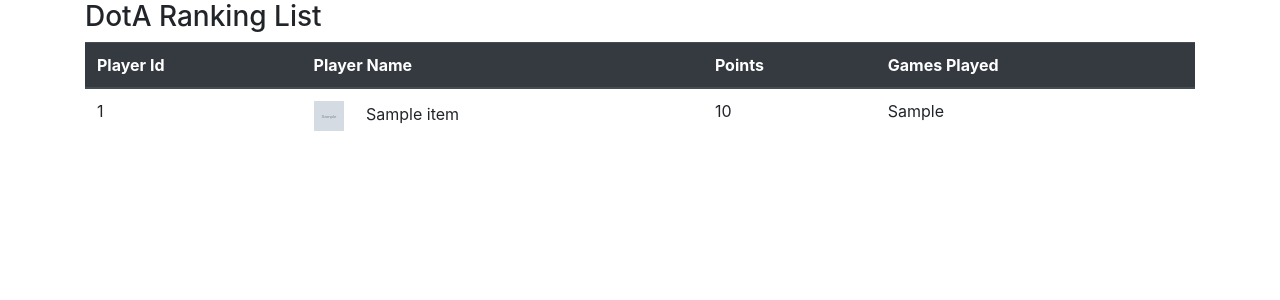
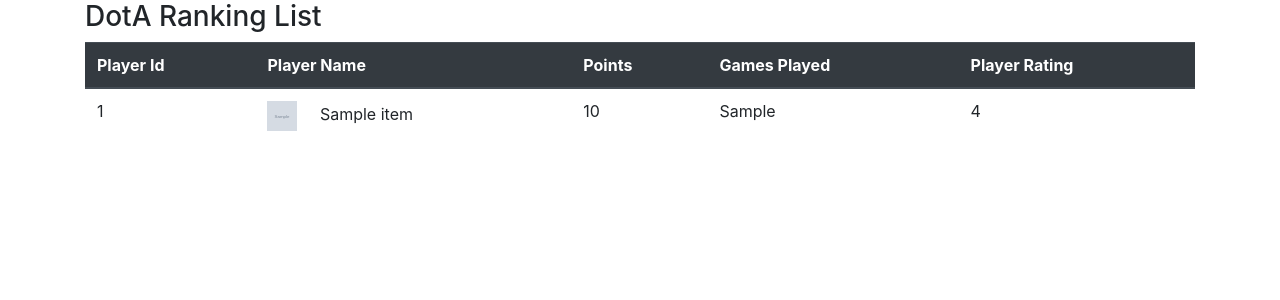
Before and after one commit to prakass1/Dota_Point_System, a Python web app: template templates/table.html in a window 1280 px wide. Shown: the top 300 px of the page. Run offline with Jinja, Linux system fonts and the light colour scheme; the template is opened without the code that fills it: most values are stand-ins (such as "Sample title", 1, 10 or a date in 2020); grey boxes marked "Sample" are stand-in pictures.

Commit message:
updated player rating

```diff
--- a/templates/table.html
+++ b/templates/table.html
@@ -9,6 +9,7 @@
             <th scope="col">Player Name</th>
             <th scope="col">Points</th>
             <th scope="col">Games Played</th>
+            <th scope="col">Player Rating</th>
         </tr>
         </thead>
         <tbody>
@@ -26,6 +27,9 @@
             <td>
                 {{ item.games_played }}
             </td>
+            <td>
+                {{ item.player_rating }}
+            </td>
         </tr>
         {% endfor %}
         </tbody>
```
